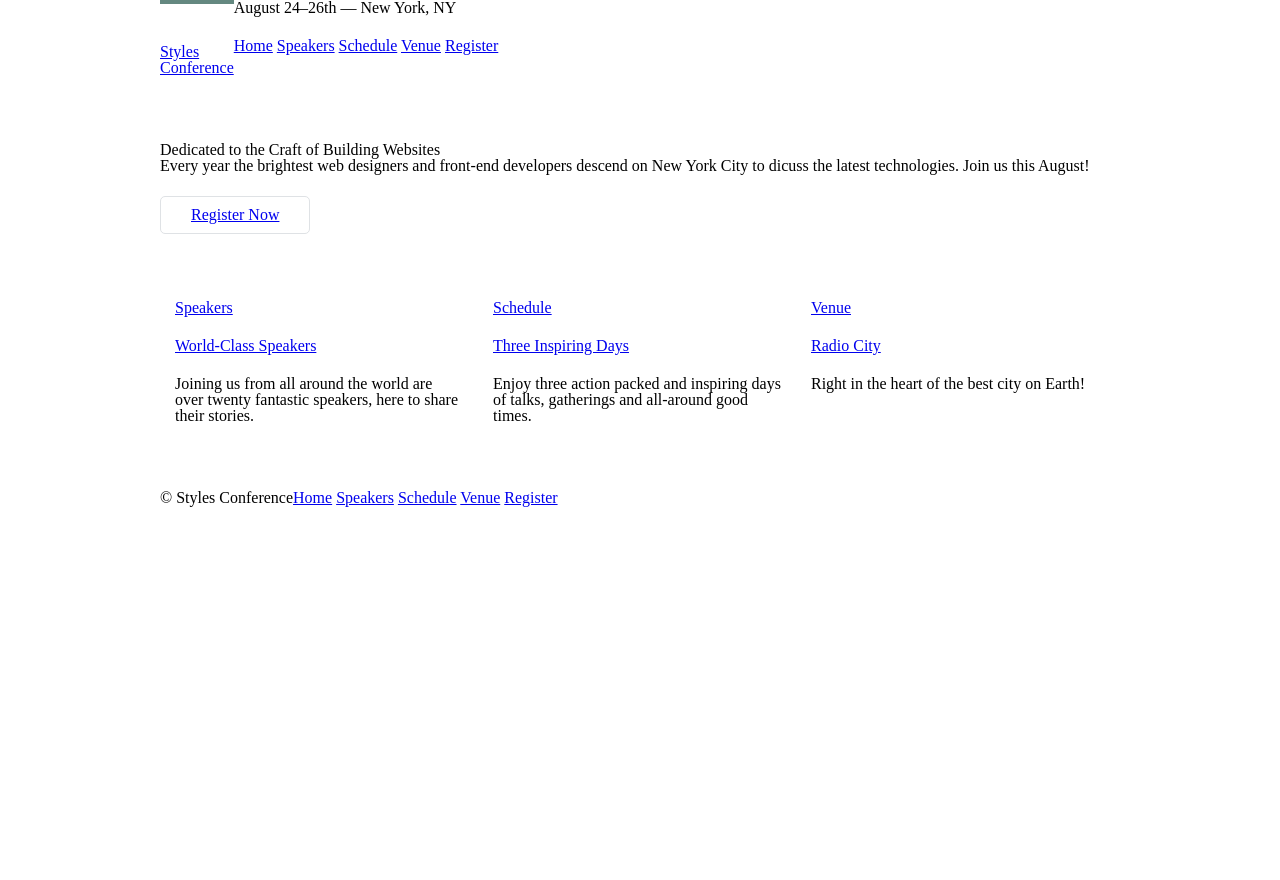
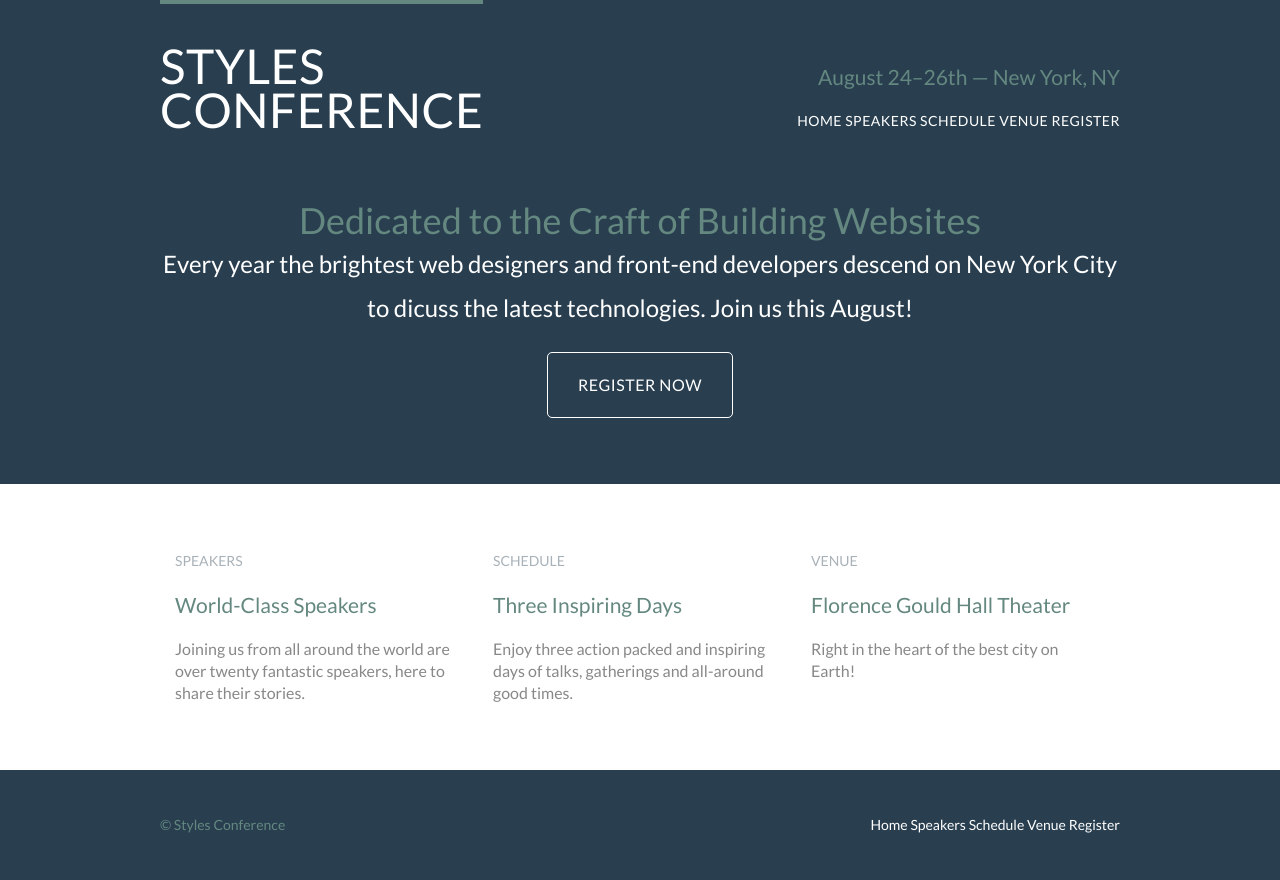
Before and after one commit to kcduffey/styles-conference, a plain HTML site: page index.html in a window 1280 px wide. Before the commit the page ends 800 px from the top, so only its background shows below. Drawn offline with Linux system fonts and the light colour scheme.

Commit message:
Add background, initials styling, page leads

```diff
--- a/assets/stylesheets/main.css
+++ b/assets/stylesheets/main.css
@@ -44,6 +44,17 @@ q:before, q:after {
 table {
   border-collapse: collapse;
   border-spacing: 0;
+}
+
+/*
+  ========================================
+  Custom styles
+  ========================================
+*/
+body {
+  background: #293f50;
+  color: #888;
+  font: 300 16px/22px "Lato", "Open Sans", "Helvetica Neue", Helvetica, Arial, sans-serif;
 }
 
 /*
@@ -107,6 +118,32 @@ table {
 }
 
 /*
+  ========================================
+  Rows
+  ========================================
+*/
+
+.row {
+  background: #fff;
+  min-width: 960px;
+  padding: 66px 0 44px 0;
+}
+.row,
+.row-alt {
+  min-width: 960px;
+}
+.row {
+  background: #fff;
+  padding: 66px 0 44px 0;
+}
+.row-alt {
+   background: #cbe2c1;
+   background: -webkit-linear-gradient(to right, #a1d3b0, #f6f1d3);
+   background: -moz-linear-gradient(to right, #a1d3b0, #f6f1d3);
+   background: linear-gradient(to right, #a1d3b0, #f6f1d3);
+   padding: 44px 0 22px 0;
+ }
+/*
   ==================================
   Typography
   ==================================
@@ -114,6 +151,49 @@ table {
 
 h1, h3, h4, h5, p {
   margin-bottom: 22px;
+}
+h1, h2, h3, h4 {
+  color: #648880;
+}
+h1 {
+  font-size: 36px;
+  line-height: 44px;
+}
+h2 {
+  font-size: 24px;
+  line-height: 44px;
+}
+h3 {
+  font-size: 21px;
+}
+h4 {
+  font-size: 18px;
+}
+h5 {
+  color: #a9b2b9;
+  font-size: 14px;
+  font-weight: 400;
+  text-transform: uppercase;
+
+}
+strong {
+  font-weight: 400;
+}
+cite, em {
+  font-style: italic;
+}
+/*
+  ========================================
+  Leads
+  ========================================
+*/
+
+.lead {
+  text-align: center;
+}
+.lead p {
+  font-size: 21px;
+  line-height: 33px;
 }
 
 /*
@@ -123,15 +203,23 @@ h1, h3, h4, h5, p {
 */
 .btn {
   border-radius: 5px;
+  color: #fff;
+  cursor: pointer;
   display: inline-block;
+  font-weight: 400;
+  letter-spacing: .5px;
   margin: 0;
+  text-transform: uppercase;
 }
 
 .btn-alt {
-  border: 1px solid #dfe2e5;
+  border: 1px solid #fff;
   padding: 10px 30px;
 }
-
+.btn-alt:hover {
+  background: #fff;
+  color: #648880;
+}
 /*
   ========================================
   Primary header
@@ -140,7 +228,22 @@ h1, h3, h4, h5, p {
 .logo {
   border-top: 4px solid #648880;
   float: left;
+  font-size: 48px;
+  font-weight: 100;
+  letter-spacing: .5px;
+  line-height: 44px;
   padding: 40px 0 22px 0;
+  text-transform: uppercase;
+}
+.tagline {
+  margin: 66px 0 22px 0;
+  text-align: right;
+}
+.primary-nav {
+  font-size: 14px;
+  font-weight: 400;
+   letter-spacing: .5px;
+  text-transform: uppercase;
 }
 
 /*
@@ -149,11 +252,14 @@ h1, h3, h4, h5, p {
   ========================================
 */
 .primary-footer {
+  color: #648880;
+  font-size: 14px;
   padding-bottom: 44px;
   padding-top: 44px;
 }
 .primary-footer small {
   float: left;
+  font-weight: 400;
 }
 
 /*
@@ -163,5 +269,53 @@ h1, h3, h4, h5, p {
 */
 
 .hero {
+  color: #fff;
+  line-height: 44px;
   padding: 22px 80px 66px 80px;
+  text-align: center;
 }
+.hero h2 {
+  font-size: 36px;
+  font-weight: 100px;
+}
+.hero p {
+  font-size: 24px;
+  font-weight: 100;
+}
+
+/*
+  ========================================
+  Links
+  ========================================
+*/
+.teaser a:hover h3 {
+  color: #a9b2b9;
+}
+a {
+  color: #648880;
+  text-decoration: none;
+}
+a:hover {
+  color: #a9b2b9;
+}
+p a {
+  border-bottom: 1px solid #dfe2e5;
+}
+.primary-header a,
+.primary-footer a {
+  color: #fff;
+}
+.primary-header a:hover,
+.primary-footer a:hover {
+  color: #648880;
+}
+
+/*
+  ========================================
+  Navigation
+  ========================================
+*/
+
+.nav {
+  text-align: right;
+}
--- a/index.html
+++ b/index.html
@@ -4,14 +4,15 @@
     <meta charset="utf-8">
   	<title>Styles Conference</title>
   	<link rel="stylesheet" href="assets/stylesheets/main.css">
+    <link href="https://fonts.googleapis.com/css?family=Lato" rel="stylesheet">
   </head>
   <body>
-  	<header class="container group">
+  	<header class="primary-header container group">
   		<h1 class="logo">
   			<a href="index.html">Styles <br> Conference</a>
   		</h1>
-  		<h3>August 24&ndash;26th &mdash; New York, NY</h3>
-  		<nav>
+  		<h3 class="tagline">August 24&ndash;26th &mdash; New York, NY</h3>
+  		<nav class="nav primary-nav">
   			<a href="index.html">Home</a>
   			<a href="speakers.html">Speakers</a>
   			<a href="schedule.html">Schedule</a>
@@ -26,11 +27,12 @@
   		<a class="btn btn-alt" href="register.html">Register Now</a>
   	</section>
 
-  	<section class="grid">
+    <section class="row">
+    	<div class="grid">
 
         <!-- Speaker -->
 
-  		<section class="col-1-3">
+    		<section class="teaser col-1-3">
     			<a href="speakers.html">
   	  			<h5>Speakers</h5>
   	  			<h3>World-Class Speakers</h3>
@@ -40,7 +42,7 @@
 
         schedule
 
-      --><section class="col-1-3">
+        --><section class="teaser col-1-3">
     			<a href="schedule.html">
   	  			<h5>Schedule</h5>
   	  			<h3>Three Inspiring Days</h3>
@@ -50,19 +52,20 @@
 
         venue
 
-      --><section class="col-1-3">
+        --><section class="teaser col-1-3">
     			<a href="venue.html">
   	  			<h5>Venue</h5>
-	  			<h3>Radio City</h3>
+  	  			<h3>Florence Gould Hall Theater</h3>
   	  		</a>
     			<p>Right in the heart of the best city on <strong>Earth</strong>!</p>
     		</section>
 
+    	</div>
     </section>
 
   <footer class="primary-footer container group">
   	<small>&copy; Styles Conference</small>
-  	<nav>
+  	<nav class="nav">
   			<a href="index.html">Home</a>
   			<a href="speakers.html">Speakers</a>
   			<a href="schedule.html">Schedule</a>
```
Also changed, not shown: register.html (+10 -7 lines), schedule.html (+10 -7 lines), speakers.html (+10 -7 lines), venue.html (+9 -6 lines). Lines whose indentation alone changed are shown as unchanged.
